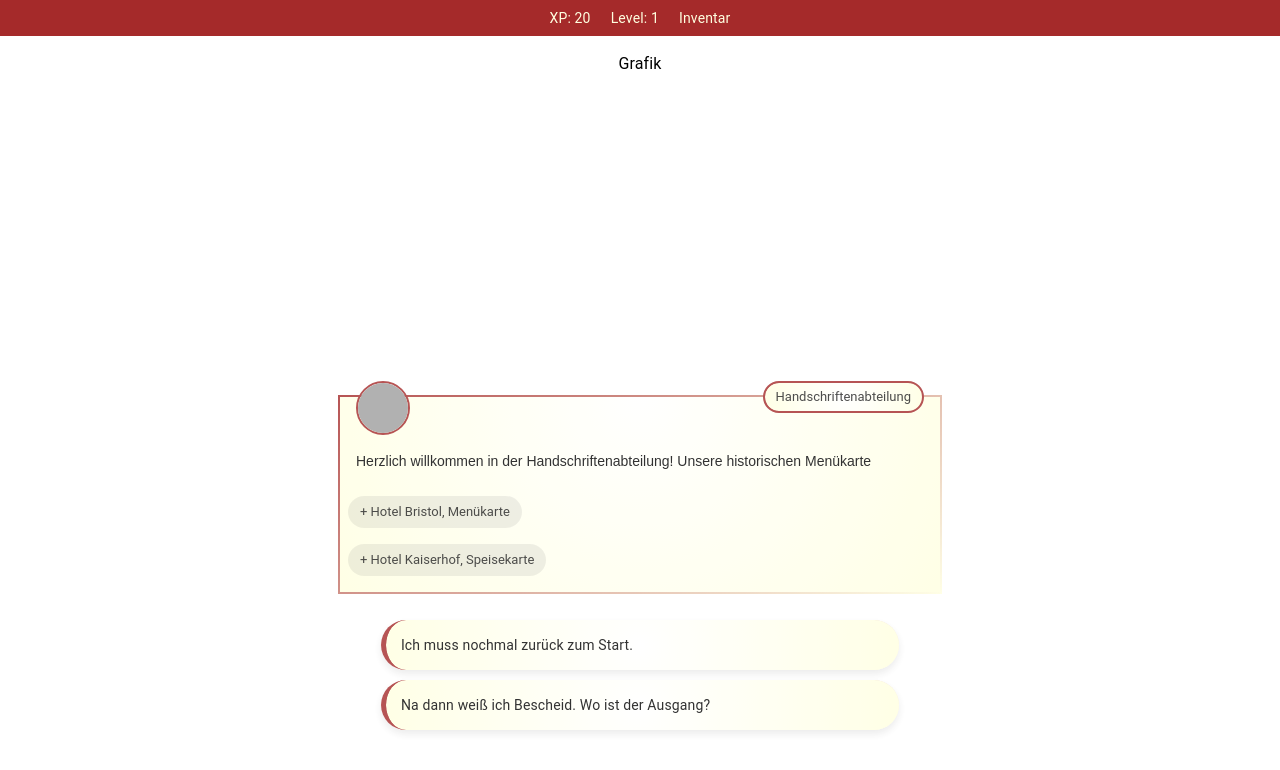
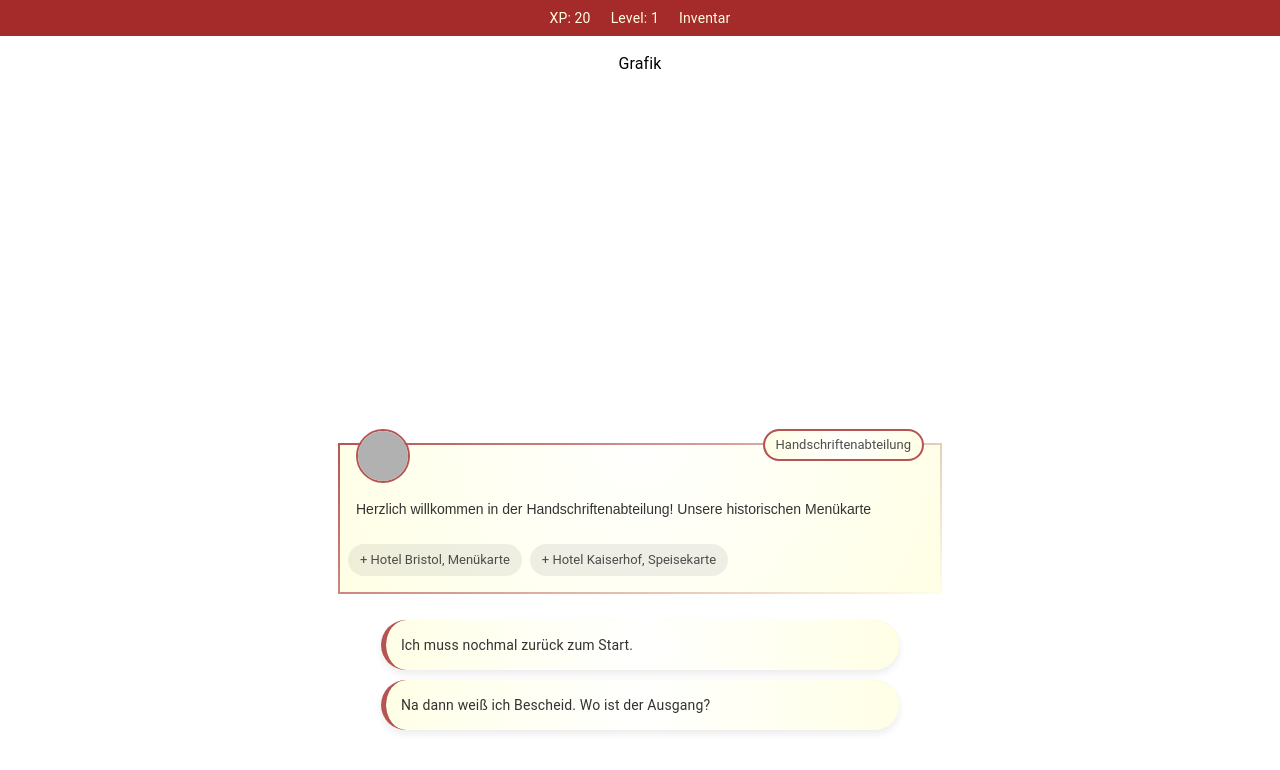
Before and after one commit to clio001/project-sodh, a Next.js app: page /main in a window 1280 px wide. Both pictures are taken after a click on the element "Ja, zeige mir bitte, wie ich die Karten finde!". Shown: the top 770 px of the page. Built offline with nearby package versions, Linux system fonts and the light colour scheme; grey boxes are pictures that could not be loaded.

Commit message:
final key and flex fix

```diff
--- a/app/main/page.jsx
+++ b/app/main/page.jsx
@@ -55,10 +55,17 @@ export default function Page() {
                 />
               </Box>{" "}
               <Typewriter text={selectedScene.description} speed={35} />
+              <Box
+                sx={{
+                  display: "flex",
+                  flexDirection: "row",
+                  flexWrap: "wrap",
+                }}
+              >
                 {selectedScene.items &&
                   selectedScene.items.map((item, i) => {
                     return (
-                    <Box key={i}>
+                      <div key={i}>
                         {" "}
                         {inventoryItems.map((inventoryItem) => {
                           if (inventoryItem.id == item) {
@@ -67,7 +74,6 @@ export default function Page() {
                                 key={i + item}
                                 label={"+ " + inventoryItem.title}
                                 sx={{
-                                gap: "0.3rem",
                                   marginLeft: "0.5rem",
                                   marginBottom: "1rem",
                                 }}
@@ -77,7 +83,10 @@ export default function Page() {
                                       ...player,
                                       xp: player.xp + 25,
                                       inventory: {
-                                      items: [...player.inventory.items, item],
+                                        items: [
+                                          ...player.inventory.items,
+                                          item,
+                                        ],
                                         journalEntries: [
                                           ...player.inventory.journalEntries,
                                         ],
@@ -89,9 +98,10 @@ export default function Page() {
                             );
                           }
                         })}
-                    </Box>
+                      </div>
                     );
                   })}
+              </Box>
             </Box>
           </Box>
           <Box>
```
Lines whose indentation alone changed are shown as unchanged.
